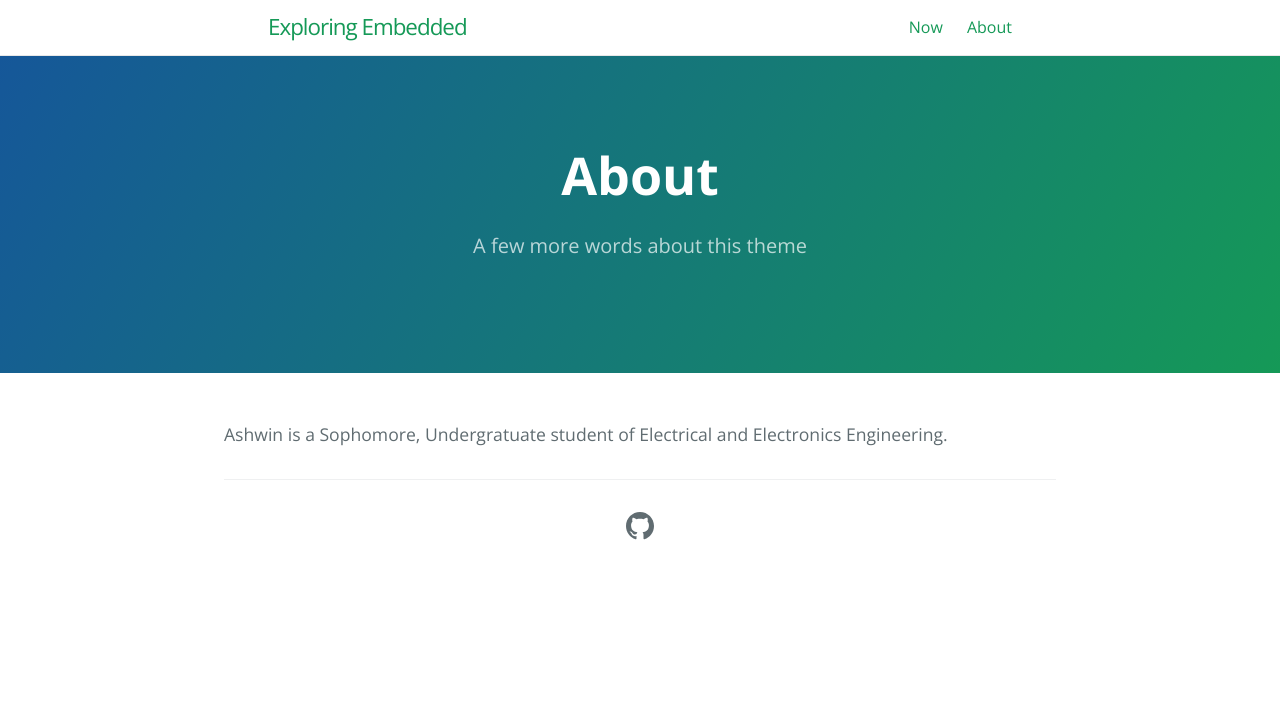
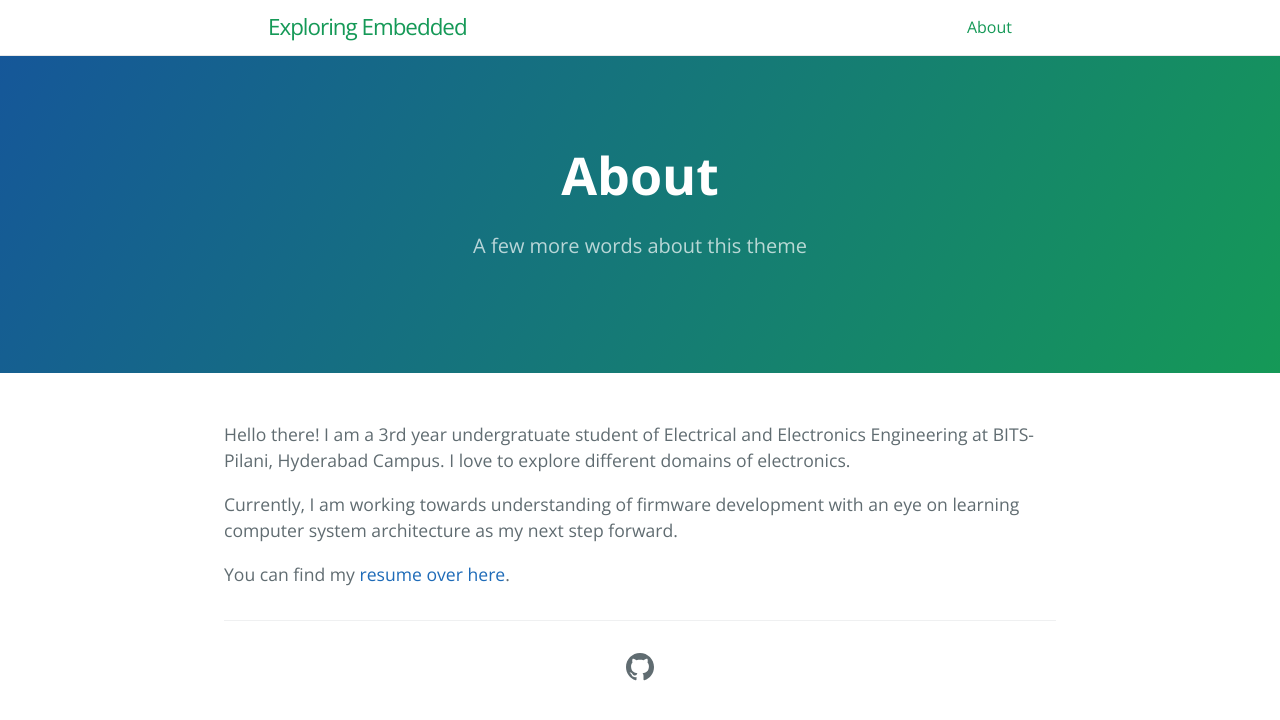
Before and after one commit to ash-olakangal/ash-olakangal.github.io, a Jekyll site: the page built from about.md, in a window 1280 px wide. Shown: the top 720 px of the page. Built offline with Jekyll 4.4.1, drawn with Linux system fonts in a browser that asks for light colours.

Commit message:
Added minor changes

```diff
--- a/_posts/2020-05-18-Discussing-Data-Types.markdown
+++ b/_posts/2020-05-18-Discussing-Data-Types.markdown
@@ -38,7 +38,7 @@ Also, just for reference, uint< bit size >_t family is under stdint.h header fil
 
 **Reference table for different data-types in C -**
 
-![Different data-types in C]( assets/images/datatypes-in-c.png "A table of data types in C")
+![Different data-types in C]( /assets/images/datatypes-in-c.png "A table of data types in C")
 
 
 *Author - amm0*
--- a/about.md
+++ b/about.md
@@ -7,4 +7,10 @@ ref: about
 order: 0
 ---
 
-Ashwin is a Sophomore, Undergratuate student of Electrical and Electronics Engineering.
+Hello there! I am a 3rd year undergratuate student of Electrical and Electronics Engineering at BITS-Pilani, Hyderabad Campus. I love to explore different domains of electronics.
+
+Currently, I am working towards understanding of firmware development with an eye on learning computer system architecture as my next step forward.
+
+You can find my [resume over here][Ashwin's Resume].
+
+[Ashwin's Resume]: https://github.com/ash-olakangal/ash-olakangal.github.io/tree/master/assets/AMO_Resume_latest/
```
Also changed, not shown: docs/now.md (added, +11 -0 lines), now.md (deleted, +0 -12 lines), 1 other file.
